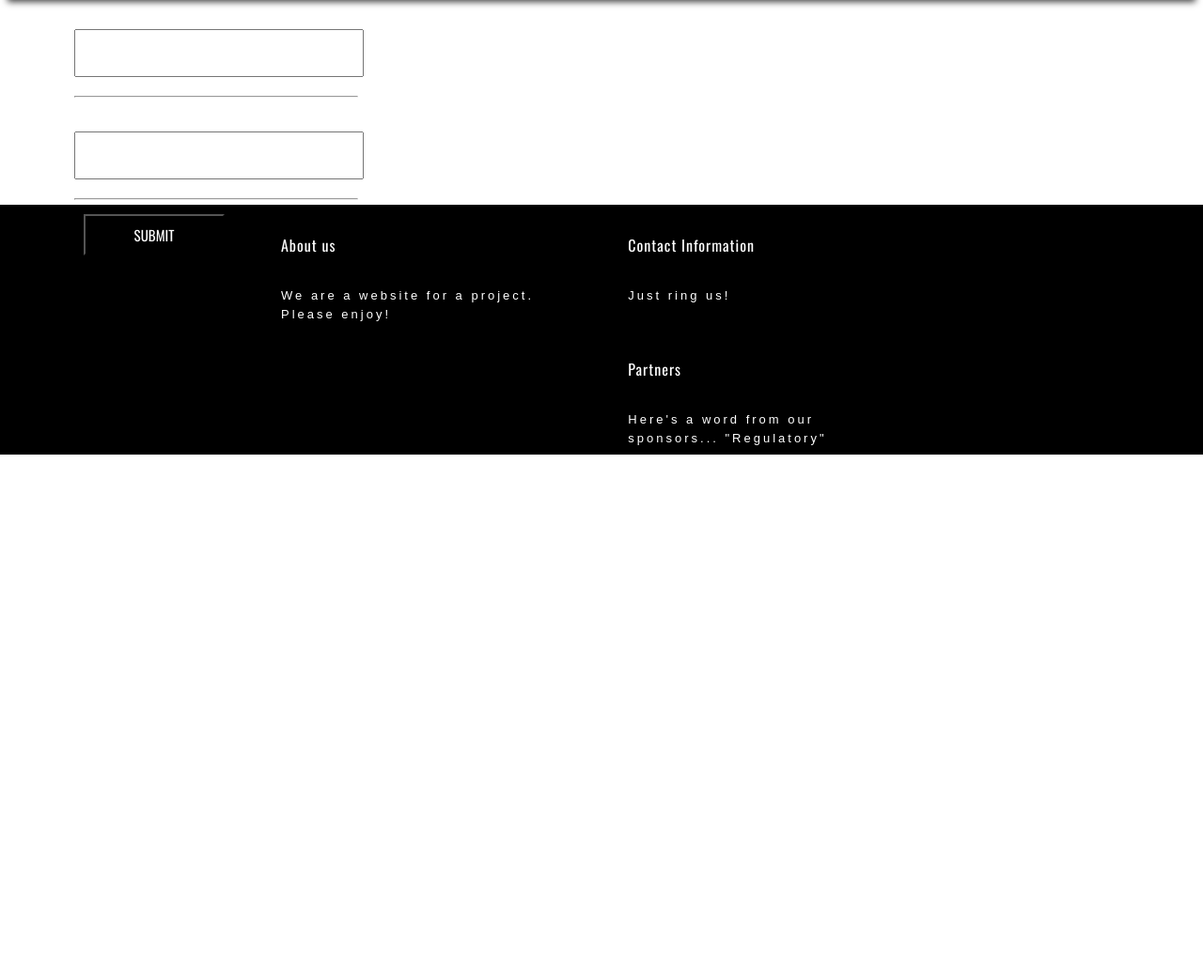
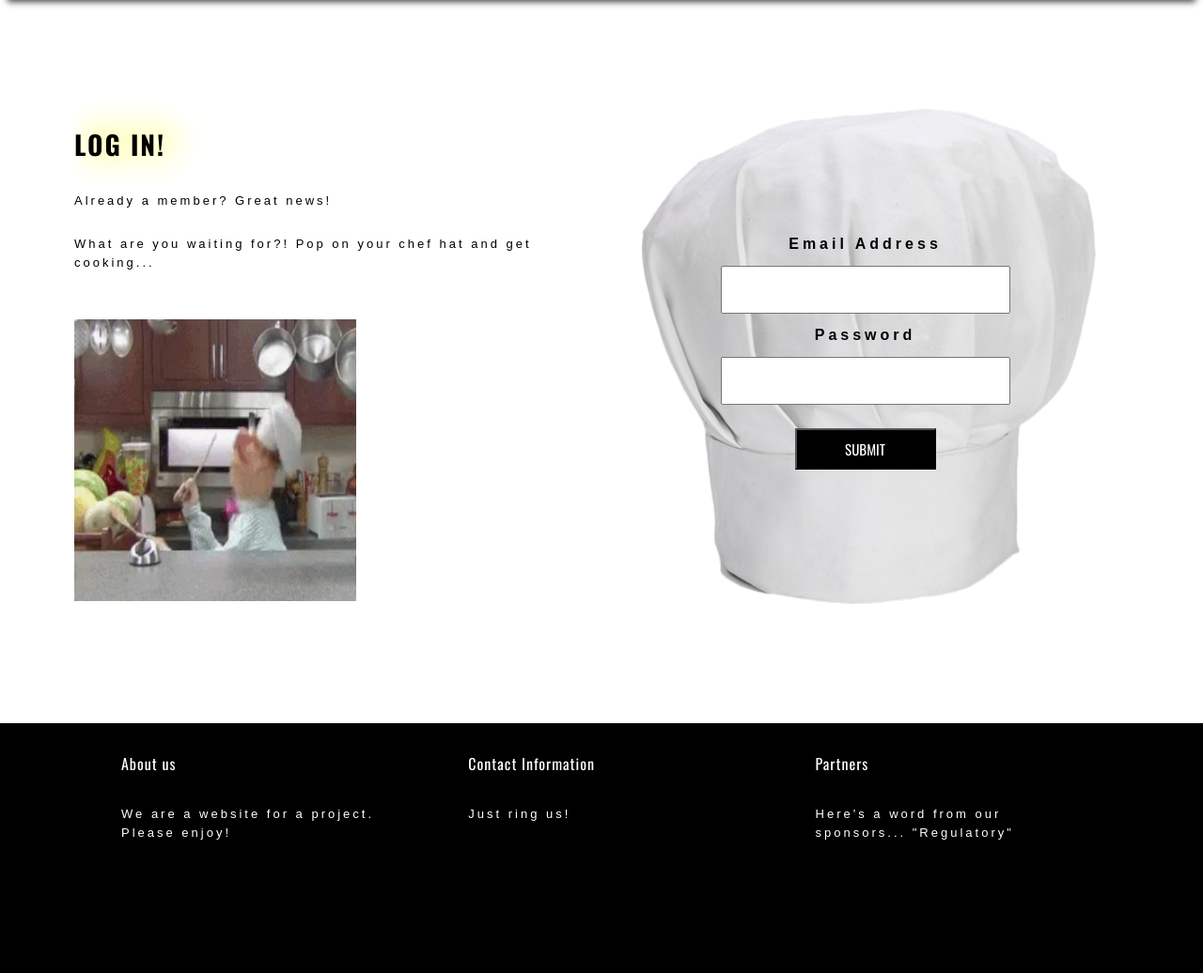
Before and after one commit to Code-Institute-Submissions/cook_for_cookies, a Flask app: page /log_in in a window 1280 px wide. Shown: the part 96-1132 px from the top of the page at 94% size. Before the commit the page ends 580 px from the top, so only its background shows below. Run offline with Flask 2, Linux system fonts and the light colour scheme; some libraries are stand-ins or nearby versions; some web fonts are replaced.

Commit message:
Completed styling for log_in.html

```diff
--- a/static/css/components/animations.scss
+++ b/static/css/components/animations.scss
@@ -5,7 +5,7 @@
 }
 
 .grow:hover {
-    transform: scale(1.25);
+    transform: scale(1.1);
 }
 
 .fade-in-text {
@@ -67,18 +67,18 @@
     }
 }
 
-    .zero-to-hero {
+.hidden-to-visible {
     transition-property: transform;
     transition-duration: 1s;
     transition-timing-function: linear;
-        animation-name: hero;
+    animation-name: hidden-to-visible;
     animation-duration: 5s;
     animation-delay: 0s;
     animation-iteration-count: 1;
     animation-fill-mode: forwards;
 }
 
-    @keyframes hero {
+@keyframes hidden-to-visible {
     0% {
         transform: scale(0);
     }
@@ -86,3 +86,31 @@
         transform: scale(1);
     }
 }
+
+.pre-slide-in-from-left,
+.pre-slide-in-from-right,
+.slide-in-from-left,
+.slide-in-from-right {
+    position: relative;
+    transition-duration: 1s;
+    transition-delay: 0s;
+    transition-timing-function: cubic-bezier(0.250, 0.460, 0.450, 0.940);
+}
+
+.pre-slide-in-from-left {
+    left: -100%;
+    transition-property: left;
+}
+
+.pre-slide-in-from-right {
+    right: -100%;
+    transition-property: right;
+}
+
+.slide-in-from-left {
+    left: 0;
+}
+
+.slide-in-from-right {
+    right: 0;
+}
--- a/static/css/components/base.scss
+++ b/static/css/components/base.scss
@@ -63,11 +63,15 @@ nav ul li {
     -webkit-box-shadow: 7px 10px 32px -5px rgba(0, 0, 0, 0.75);
     -moz-box-shadow: 7px 10px 32px -5px rgba(0, 0, 0, 0.75);
     box-shadow: 7px 10px 32px -5px rgba(0, 0, 0, 0.75);
-    background-color: $message-pale-green;
+    background-color: $pop-up-box-yellow;
     z-index: 100;
 }
 
 .flashed-message {
     width: 70%;
-    margin-top: 30%;
+    padding: 86px 20px 20px;
 }
+
+.pop-up-btn {
+    margin: 20px auto;
+}
--- a/static/css/components/pages.scss
+++ b/static/css/components/pages.scss
@@ -135,15 +135,23 @@ hr {
     min-width: 1900px;
 }
 
-// Sign-up ---------------------------------------------------------------------
+// Sign-up / Sign-in -----------------------------------------------------------
 
-.sign-up-header {
+.sign-up-header,
+.sign-in-header {
     position: relative;
-    top: 254px;
     max-width: 600px;
 }
 
-.column .sign-up-form-container {
+.sign-up-header {
+    top: 254px;
+}
+
+.sign-in-header {
+    top: 130px;
+}
+
+.column .sign-up-or-in-form-container {
     display: flex;
     justify-content: center;
     padding: 50px;
@@ -151,15 +159,26 @@ hr {
     width: 350px;
     height: 510px;
     text-align: center;
+    @extend %contain-background;
+}
+
+.red-pepper-img {
     background-image: url(../images/chili-drawing-red-bell-pepper.png);
-    @extend %contain-background;
+}
+
+.column .chef-hat-img {
+    background-image: url(../images/chef-hat.png);
+    padding: 30px;
+    width: 458px;
+    height: 570px;
+    background-size: cover;
 }
 
 .sign-up-btn {
     float: none;
 }
 
-.sign-up-form {
+.sign-up-or-in-form {
     position: relative;
     top: 172px;
 }
@@ -193,10 +212,26 @@ hr {
     bottom: 83px;
 }
 
+.new-user-form li .sign-in-label {
+    color: $black;
+}
+
+.chep-gif {
+    height: 300px;
+    width: 300px;
+    margin: 50px 0 0;
+}
+
 // Profile page ----------------------------------------------------------------
 .profile-pic {
     width: 200px;
     height: 200px;
+}
+
+// Recipes.html ----------------------------------------------------------------
+
+.recipe-header-box {
+    margin: 50px 0 20px;
 }
 
 // Ingredient / Recipes lists --------------------------------------------------
--- a/static/css/helpers/colors.scss
+++ b/static/css/helpers/colors.scss
@@ -15,3 +15,5 @@ $highlight-pale-blue: #b8e3f9;
 $fire-red: #ff0000;
 $flame-orange: #f99806;
 $flame-yellow: #ffff00;
+
+$pop-up-box-yellow: #f2ff00;
--- a/static/css/styles.css
+++ b/static/css/styles.css
@@ -61,7 +61,7 @@ header {
   background-position: top;
   background-size: auto; }
 
-.column .sign-up-form-container, .flame-img-1,
+.column .sign-up-or-in-form-container, .flame-img-1,
 .flame-img-2 {
   background-repeat: no-repeat;
   background-position: center;
@@ -121,7 +121,7 @@ button:active,
   transition-timing-function: linear; }
 
 .grow:hover {
-  transform: scale(1.25); }
+  transform: scale(1.1); }
 
 .fade-in-text {
   opacity: 1;
@@ -166,21 +166,44 @@ button:active,
     text-shadow: 8px -5px 32px #ffff00; }
   100% {
     text-shadow: 0px -5px 32px #f99806; } }
-.zero-to-hero {
+.hidden-to-visible {
   transition-property: transform;
   transition-duration: 1s;
   transition-timing-function: linear;
-  animation-name: hero;
+  animation-name: hidden-to-visible;
   animation-duration: 5s;
   animation-delay: 0s;
   animation-iteration-count: 1;
   animation-fill-mode: forwards; }
 
-@keyframes hero {
+@keyframes hidden-to-visible {
   0% {
     transform: scale(0); }
   100% {
     transform: scale(1); } }
+.pre-slide-in-from-left,
+.pre-slide-in-from-right,
+.slide-in-from-left,
+.slide-in-from-right {
+  position: relative;
+  transition-duration: 1s;
+  transition-delay: 0s;
+  transition-timing-function: cubic-bezier(0.25, 0.46, 0.45, 0.94); }
+
+.pre-slide-in-from-left {
+  left: -100%;
+  transition-property: left; }
+
+.pre-slide-in-from-right {
+  right: -100%;
+  transition-property: right; }
+
+.slide-in-from-left {
+  left: 0; }
+
+.slide-in-from-right {
+  right: 0; }
+
 header {
   color: #fff;
   background-color: #000;
@@ -236,12 +259,15 @@ nav ul li {
   -webkit-box-shadow: 7px 10px 32px -5px rgba(0, 0, 0, 0.75);
   -moz-box-shadow: 7px 10px 32px -5px rgba(0, 0, 0, 0.75);
   box-shadow: 7px 10px 32px -5px rgba(0, 0, 0, 0.75);
-  background-color: #8adade;
+  background-color: #f2ff00;
   z-index: 100; }
 
 .flashed-message {
   width: 70%;
-  margin-top: 30%; }
+  padding: 86px 20px 20px; }
+
+.pop-up-btn {
+  margin: 20px auto; }
 
 ul {
   list-style: none; }
@@ -354,25 +380,40 @@ hr {
 .ingredients-intro-section {
   min-width: 1900px; }
 
-.sign-up-header {
+.sign-up-header,
+.sign-in-header {
   position: relative;
-  top: 254px;
   max-width: 600px; }
 
-.column .sign-up-form-container {
+.sign-up-header {
+  top: 254px; }
+
+.sign-in-header {
+  top: 130px; }
+
+.column .sign-up-or-in-form-container {
   display: flex;
   justify-content: center;
   padding: 50px;
   margin: 50px auto;
   width: 350px;
   height: 510px;
-  text-align: center;
+  text-align: center; }
+
+.red-pepper-img {
   background-image: url(../images/chili-drawing-red-bell-pepper.png); }
+
+.column .chef-hat-img {
+  background-image: url(../images/chef-hat.png);
+  padding: 30px;
+  width: 458px;
+  height: 570px;
+  background-size: cover; }
 
 .sign-up-btn {
   float: none; }
 
-.sign-up-form {
+.sign-up-or-in-form {
   position: relative;
   top: 172px; }
 
@@ -400,9 +441,20 @@ hr {
   right: 0;
   bottom: 83px; }
 
+.new-user-form li .sign-in-label {
+  color: #000; }
+
+.chep-gif {
+  height: 300px;
+  width: 300px;
+  margin: 50px 0 0; }
+
 .profile-pic {
   width: 200px;
   height: 200px; }
+
+.recipe-header-box {
+  margin: 50px 0 20px; }
 
 .list-headings {
   height: 50px;
@@ -549,7 +601,7 @@ a:visited {
 
 .sticky-div {
   position: sticky;
-  top: 70px;
+  top: 120px;
   background-color: #fff; }
 
 .uppercase {
@@ -626,4 +678,7 @@ li input {
 .no-overflow {
   overflow: hidden; }
 
+.no-float {
+  float: none; }
+
 /*# sourceMappingURL=styles.css.map */
--- a/static/css/styles.scss
+++ b/static/css/styles.scss
@@ -70,7 +70,7 @@ a:visited {
 
 .sticky-div {
     position: sticky;
-    top: 70px;
+    top: 120px;
     background-color: $white;
 }
 
@@ -165,3 +165,7 @@ li input {
 .no-overflow {
     overflow: hidden;
 }
+
+.no-float {
+    float: none;
+}
--- a/static/js/main.js
+++ b/static/js/main.js
@@ -205,4 +205,7 @@ $(document).ready(function() {
 
     fadeInHomeTitle(1000);
 
+    $('.pre-slide-in-from-left').addClass('slide-in-from-left');
+    $('.pre-slide-in-from-right').addClass('slide-in-from-right');
+
 });
--- a/templates/base.html
+++ b/templates/base.html
@@ -38,19 +38,19 @@
             </p>
         </div>
         <div class="row">
-            <button class="hide-me-btn center-div">Close</button>
+            <button class="hide-me-btn center-div pop-up-btn no-float">Close</button>
         </div>
     </div>
 
     {% with messages = get_flashed_messages() %} {% if messages %} {% for message in messages %}
-    <div class="hide-me round-pop-up-container">
+    <div class="hide-me round-pop-up-container no-float">
         <div class="row center-text">
             <p class="flashed-message center-div">
                 {{ message }}
             </p>
         </div>
         <div class="row">
-            <button class="hide-me-btn center-div">Close</button>
+            <button class="hide-me-btn center-div pop-up-btn no-float">Close</button>
         </div>
     </div>
     {% endfor %} {% endif %} {% endwith %}
--- a/templates/home.html
+++ b/templates/home.html
@@ -1,7 +1,7 @@
 {% extends 'base.html' %} {% block content %}
 <div class="home-image page-bg"></div>
 <div class="container">
-    <section class="welcome-message-section zero-to-hero">
+    <section class="welcome-message-section hidden-to-visible">
         <div class="welcome-message no-opacity">
             <h3 class="uppercase">Welcome to</h2>
                 <h1 class="welcome-header flame uppercase">Flame & Sizzle</h1>
@@ -9,7 +9,7 @@
                 <h3 class="uppercase">It's cooking time!</h2>
         </div>
         <div class="welcome-para-container no-opacity">
-            <p class="welcome-para">Add your own recipes and let others provide a review. Each review will be scored between 0 - 5 flames which we will accumulate for every recipe you add.</p>
+            <p class="welcome-para">All of our recipes are added by our users.  Try them, review them, add your own.  It's that simple!</p>
             <p class="welcome-para">Will you be King or Queen of our leaderboard?!</p>
         </div>
     </section>
--- a/templates/log_in.html
+++ b/templates/log_in.html
@@ -1,21 +1,27 @@
 {% extends 'base.html' %} {% block content %}
 
-<div class="container">
-    <div class="row">
-        <form action="{{ url_for('log_in') }}" method="POST">
+<section class="container standard-section-height sign-up-container no-overflow">
+    <div class="column sign-in-header pre-slide-in-from-left">
+        <h2 class="section-title uppercase flame">Log in!</h2>
+        <p>Already a member? Great news!</p>
+        <p>What are you waiting for?! Pop on your chef hat and get cooking...</p>
+        <img class="chep-gif" src="{{ url_for('static', filename='images/chef.webp') }}">
+    </div>
+    <div class="column pre-slide-in-from-right">
+        <div class="sign-up-or-in-form-container chef-hat-img">
+            <form action="{{ url_for('log_in') }}" method="POST" class="sign-up-or-in-form">
                 <div class="row">
                     <ul class="new-user-form">
-                    <li><label for="email">Email Address</label></li>
+                        <li><label for="email" class="sign-in-label">Email Address</label></li>
                         <li><input id="email" name="email" type="email"></li>
-                    <hr>
-                    <li><label for="password">Password</label></li>
+                        <li><label for="password" class="sign-in-label">Password</label></li>
                         <li><input id="password" name="password" type="password"></li>
-                    <hr>
-                    <button type="submit">Submit</button>
+                        <button class="no-float" type="submit">Submit</button>
                     </ul>
                 </div>
             </form>
         </div>
     </div>
+</section>
 
 {% endblock %}
```
Also changed, not shown: templates/recipes.html (+4 -4 lines), templates/signup.html (+7 -7 lines), README.md, static/images/chef-hat.png (added), static/images/chef.webp (added), 1 other file. Lines whose indentation alone changed are shown as unchanged.
